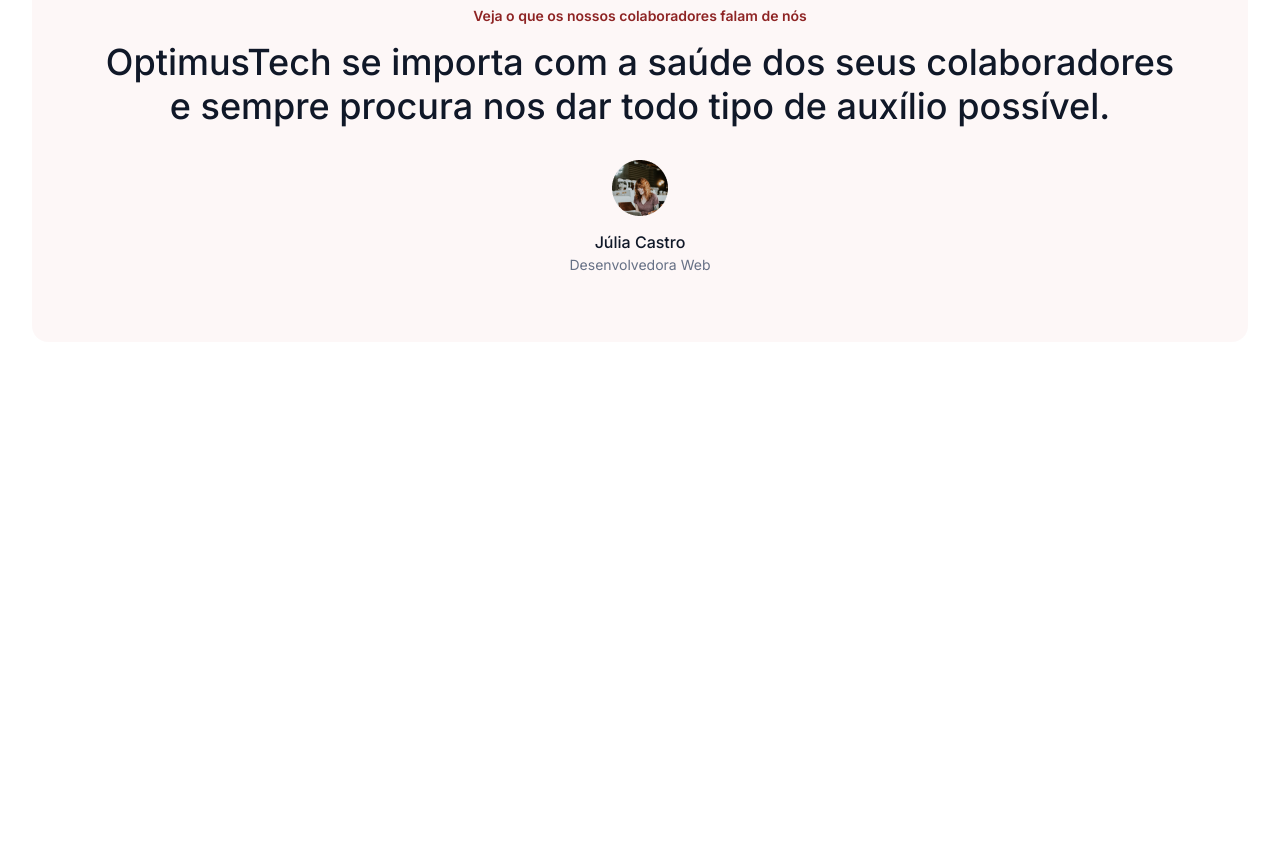
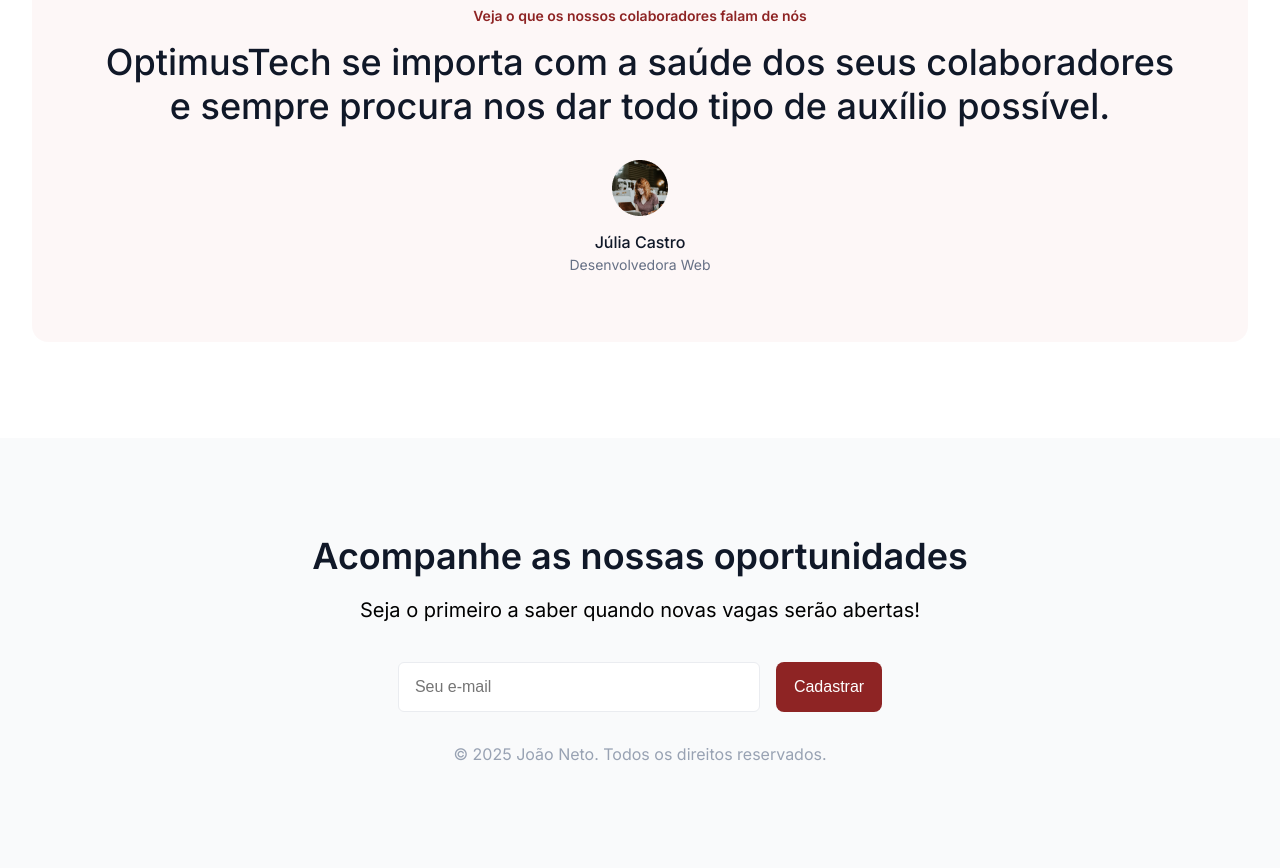
Before and after one commit to JaoNeto-JPG/Desafio-Pagina, a plain HTML site: page index.html in a window 1280 px wide. Shown: the part 2615-3483 px from the top of the page. Before the commit the page ends 3053 px from the top, so only its background shows below. Drawn offline with Linux system fonts and the light colour scheme.

Commit message:
Finalizando o projeto

```diff
--- a/index.html
+++ b/index.html
@@ -114,6 +114,18 @@
             </div>
         </section>
     </main>
-    <footer></footer>
+    <footer>
+        <section class="rodape">
+            <div class="rodape_container">
+                <h1 class="rodape_titulo">Acompanhe as nossas oportunidades</h1>
+                <h6 class="rodape_frase">Seja o primeiro a saber quando novas vagas serão abertas!</h6>
+                <div class="rodape_container_forms">
+                    <input class="rodape_input_email" type="email" placeholder="Seu e-mail">
+                    <button class="button_cadastrar">Cadastrar</button>
+                </div>
+                <p class="rodape_direitos">© 2025 João Neto. Todos os direitos reservados.</p>
+            </div>
+        </section>
+    </footer>
 </body>
 </html>
--- a/styles/style.css
+++ b/styles/style.css
@@ -9,6 +9,7 @@
     --color-logo: #3A404E;
     --color-texto: #667085;
     --color-titulo: #101828;
+    --color-direitos: #98A2B3;
 
     --color-card: #EAECF0;
 
@@ -74,6 +75,12 @@
 }
 
 .button_cadastrar {
+    font-size: 16px;
+    font-weight: 500;
+    padding: 10px 18px;
+    border: none;
+    border-radius: 8px;
+    cursor: pointer;
     background-color: var(--color-secundaria);
     color: var(--color-primaria);
 }
@@ -274,3 +281,51 @@
     font-weight: 400;
     color: var(--color-texto);
 }
+
+.rodape_container {
+    background-color: var(--color-footer);
+    display: flex;
+    flex-direction: column;
+    align-items: center;
+    height: 430px;
+}
+
+.rodape_titulo {
+    font-size: 36px;
+    font-weight: 600;
+    padding: 96px 0 0;
+    color: var(--color-titulo);
+}
+
+.rodape_frase {
+    font-size: 20px;
+    font-weight: 400;
+    padding: 20px 0 0;
+}
+
+.rodape_container_forms {
+    display: flex;
+    padding: 40px 0 0;
+    gap: 16px;
+}
+
+.rodape_input_email {
+    width: 360px;
+    height: 48px;
+    border: 1px solid var(--color-card);
+    border-radius: 6px;
+
+}
+
+.rodape_input_email::placeholder {
+    font-size: 16px;
+    font-weight: 400;
+    padding: 0 16px 0;
+}
+
+.rodape_direitos {
+    font-size: 16px;
+    font-weight: 400;
+    color: var(--color-direitos);
+    padding: 32px 0 0;
+}
```
